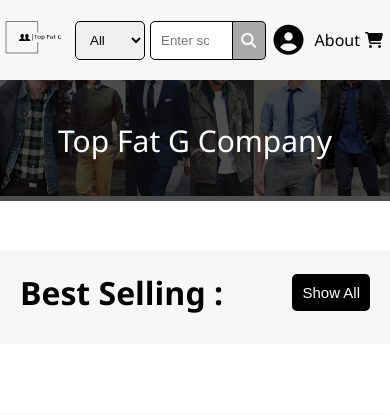
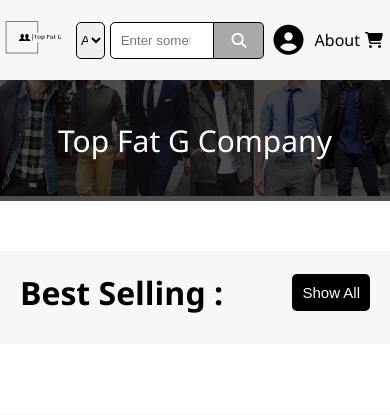
Before and after one commit to HaiderShanna/clothes-company, a CodeIgniter app: page /clothes_company/ in a window 390 px wide. Shown: the top 415 px of the page. Run offline with CodeIgniter, Linux system fonts and the light colour scheme; data that the repository does not hold is empty; some libraries are stand-ins or nearby versions.

Commit message:
simple touches to the design responsiveness

```diff
--- a/assets/css/home_style.css
+++ b/assets/css/home_style.css
@@ -32,11 +32,11 @@ a {
   max-width: 650px;
 }
 .search-container select{
-  padding: 10px;
   border: 1px solid black;
   cursor: pointer;
   border-radius: 5px;
-  width: 70px;
+  width: 15%;
+  /* min-width: 85px; */
   margin-right: 5px;
 }
 .search-container select:focus{
@@ -47,7 +47,7 @@ a {
   border: 1px solid black;
   border-top-left-radius: 5px;
   border-bottom-left-radius: 5px;
-  width: 70%;
+  width: 55%;
 }
 .search-container .search-input:focus{
   outline: none;
--- a/assets/css/product_details.css
+++ b/assets/css/product_details.css
@@ -96,6 +96,7 @@ ul li:hover{
 }
 .quantity-container .quantity{
   width: 100%;
+  max-width: 60px;
 }
 .user-quantity{
   width: 30%;
```
